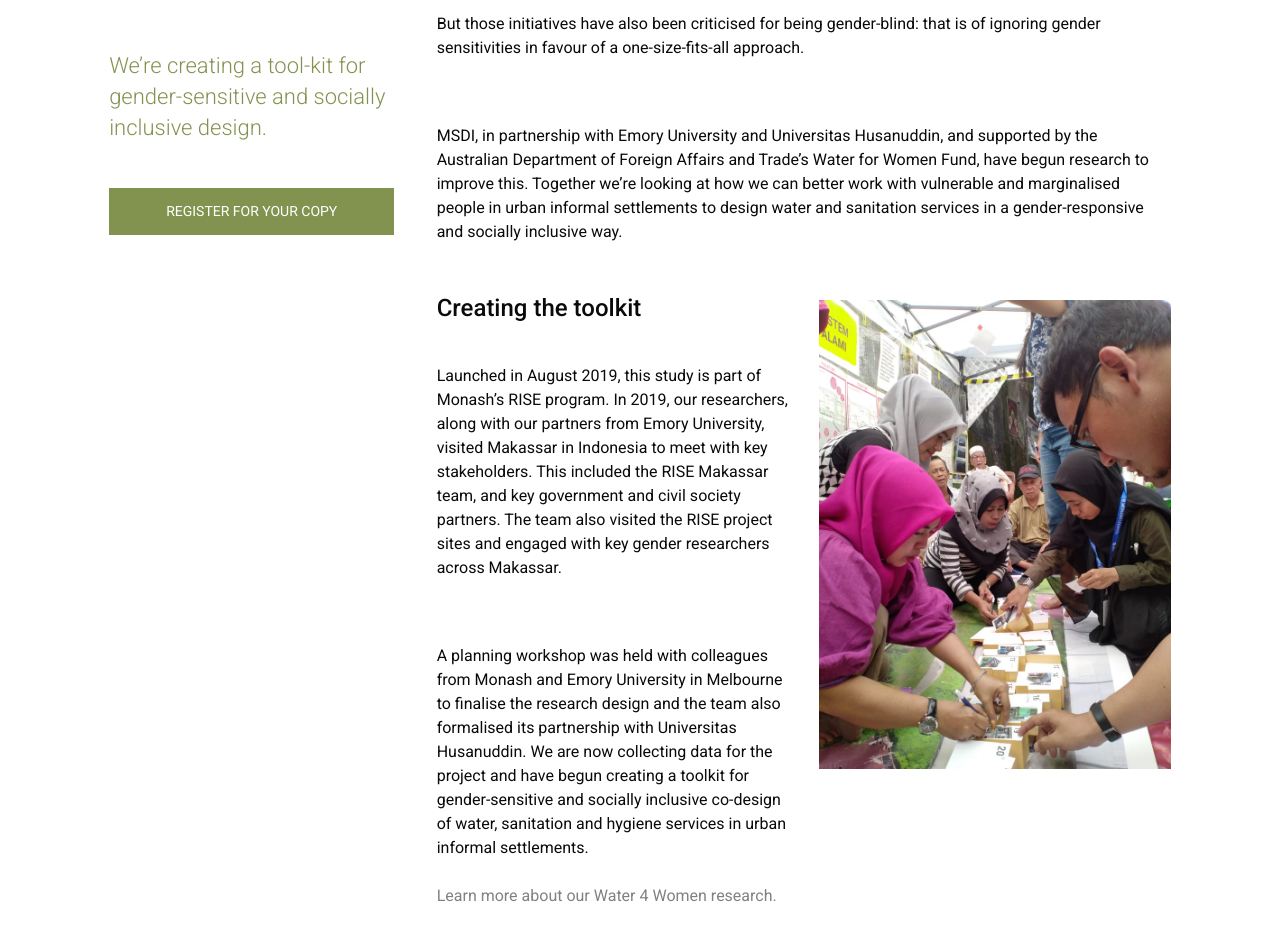
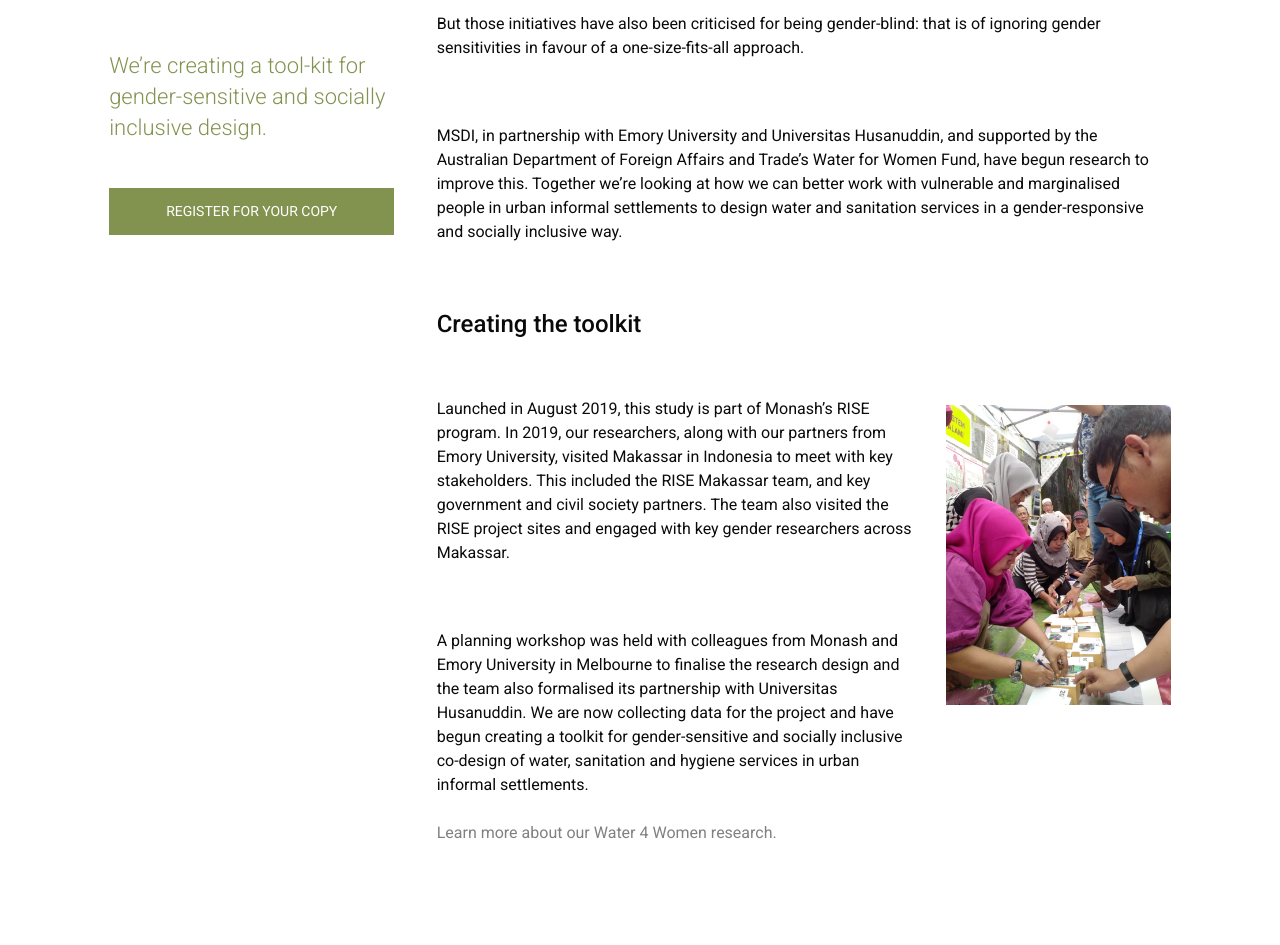
Before and after one commit to spatiality-dc/annual-report-bootstrap, a plain HTML site: page water.html in a window 1280 px wide. Shown: the part 9571-10516 px from the top of the page. Drawn offline with nearby package versions, Linux system fonts and the light colour scheme.

Commit message:
fixed wate images

```diff
--- a/css/about.css
+++ b/css/about.css
@@ -612,6 +612,7 @@ section {
 
 .responsive-images {
   padding-top: 2em;
+  padding-bottom: 2em;
   overflow: hidden;
   position: relative;
   background-position: center;
--- a/css/climate.css
+++ b/css/climate.css
@@ -242,6 +242,7 @@ img {
 
 .responsive-images {
   padding-top: 1em;
+  padding-bottom: 2em;
   overflow: hidden;
   position: relative;
   background-position: center;
--- a/css/health.css
+++ b/css/health.css
@@ -242,6 +242,7 @@ img {
 
 .responsive-images {
   padding-top: 1em;
+  padding-bottom: 2em;
   overflow: hidden;
   position: relative;
   background-position: center;
--- a/css/index.css
+++ b/css/index.css
@@ -611,6 +611,7 @@ section {
 
 .responsive-images {
   padding-top: 1em;
+  padding-bottom: 2em;
   overflow: hidden;
   position: relative;
   background-position: center;
--- a/css/policy.css
+++ b/css/policy.css
@@ -253,6 +253,7 @@ img {
 
 .responsive-images {
   padding-top: 1em;
+  padding-bottom: 2em;
   overflow: hidden;
   position: relative;
   background-position: center;
--- a/css/sustainability.css
+++ b/css/sustainability.css
@@ -253,6 +253,7 @@ img {
 
 .responsive-images {
   padding-top: 1em;
+  padding-bottom: 2em;
   overflow: hidden;
   position: relative;
   background-position: center;
--- a/css/water.css
+++ b/css/water.css
@@ -252,7 +252,7 @@ img {
 }
 
 .responsive-images {
-  padding-top: 1em;
+  padding-top: 2em;
   overflow: hidden;
   position: relative;
   background-position: center;
--- a/water.html
+++ b/water.html
@@ -829,10 +829,9 @@
             <p>
               MSDI, in partnership with Emory University and Universitas Husanuddin, and supported by the Australian Department of Foreign Affairs and Trade’s Water for Women Fund, have begun research to improve this. Together we’re looking at how we can better work with vulnerable and marginalised people in urban informal settlements to design water and sanitation services in a gender-responsive and socially inclusive way.
             </p>
-
+            <h3>Creating the toolkit</h3>
             <div class="row">
-              <div class="col">
-                <h3>Creating the toolkit</h3>
+              <div class="col-sm-12 col-md-8">
                 <p>
                   Launched in August 2019, this study is part of Monash’s RISE program. In 2019, our researchers, along with our partners from Emory University, visited Makassar in Indonesia to meet with key stakeholders. This included the RISE Makassar team, and key government and civil society partners. The team also visited the RISE project sites and engaged with key gender researchers across Makassar.
               </p>
@@ -846,7 +845,7 @@
                   >Learn more about our Water 4 Women research.</a>
                 </p>
           </div><!--End Col-->
-          <div class="col responsive-images">
+          <div class="col-sm-12 col-md-4 responsive-images">
             <a
               href="https://www.rise-program.org/RISE-news-and-blog/news/monash-and-emory-universities-unite-to-advance-gender-sensitive-water-research"
               target="_blank"
@@ -855,6 +854,7 @@
           </div><!--End Col-->
         </div>
         <!--End Row-->
+        <div class="row-spacer"></div>
             <div class="row">
               <div class="col mt-auto stats">
                 8
@@ -1093,18 +1093,16 @@
             </p>
 
           <div class="row">
-            <div class="col">
-              <h3>Developingstep-by-step guidance</h3>
+              <h3>Developing step-by-step guidance</h3>
               In 2019, we conducted more than 30 interviews and ran several workshops with practitioners across Australia, to develop step-by-step guidance on how to set up cross-sectoral collaborations.
             <br />
             <br />
               <a href="https://watersensitivecities.org.au/content/project-irp3/#1512288690224-3e8f3998-aa3f" target="_blank">Two reports were produced in 2019</a>: “Enabling water sensitive urban development: planning and governance options for Perth”, and “Brabham [Western Australia] Action Learning Partnership: Case report”. The team also tested some of the early outcomes of our research on a case study of urban development in Western Australia. We will further test our research findings in another case study in Victoria, in 2020. The project is due to be completed in December this year and will provide guidance on different aspects of integrated urban and water planning, including on cross-sectoral collaborations.
           </div>
-            <div class="col responsive-images">
+            <div class="responsive-images">
               <img
                     src="./img/article-img/waterplanning.jpg"
                   />
-              </div>
               </div>
 
             <hr />
```
Lines whose indentation alone changed are shown as unchanged.
